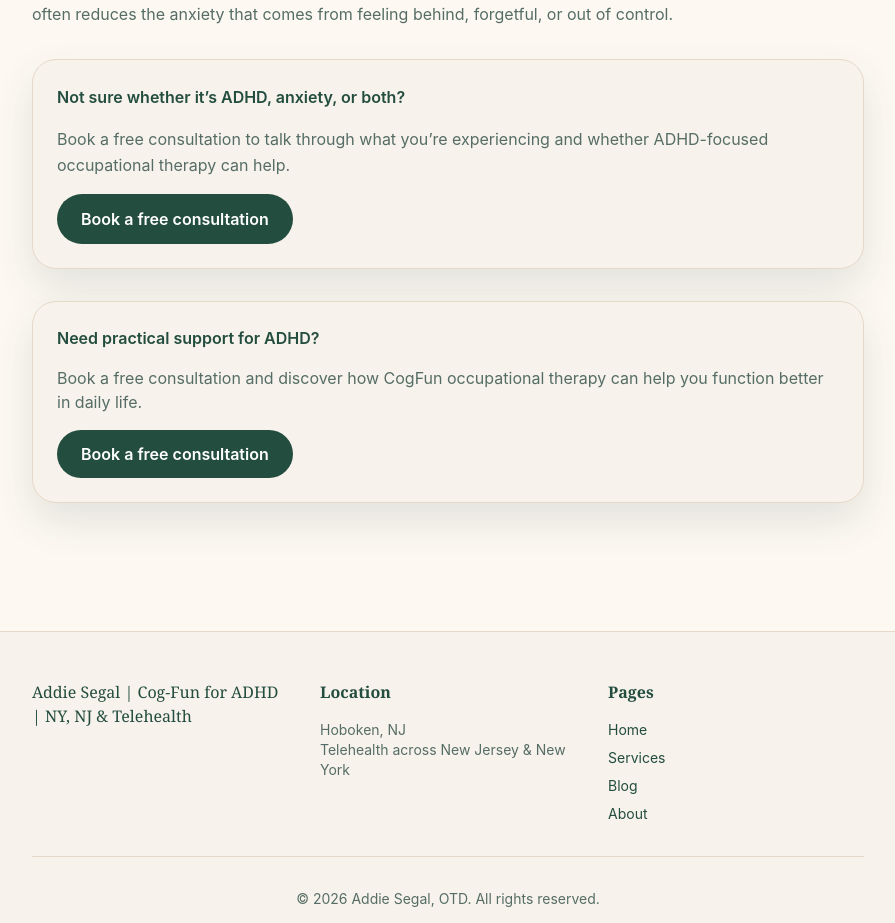
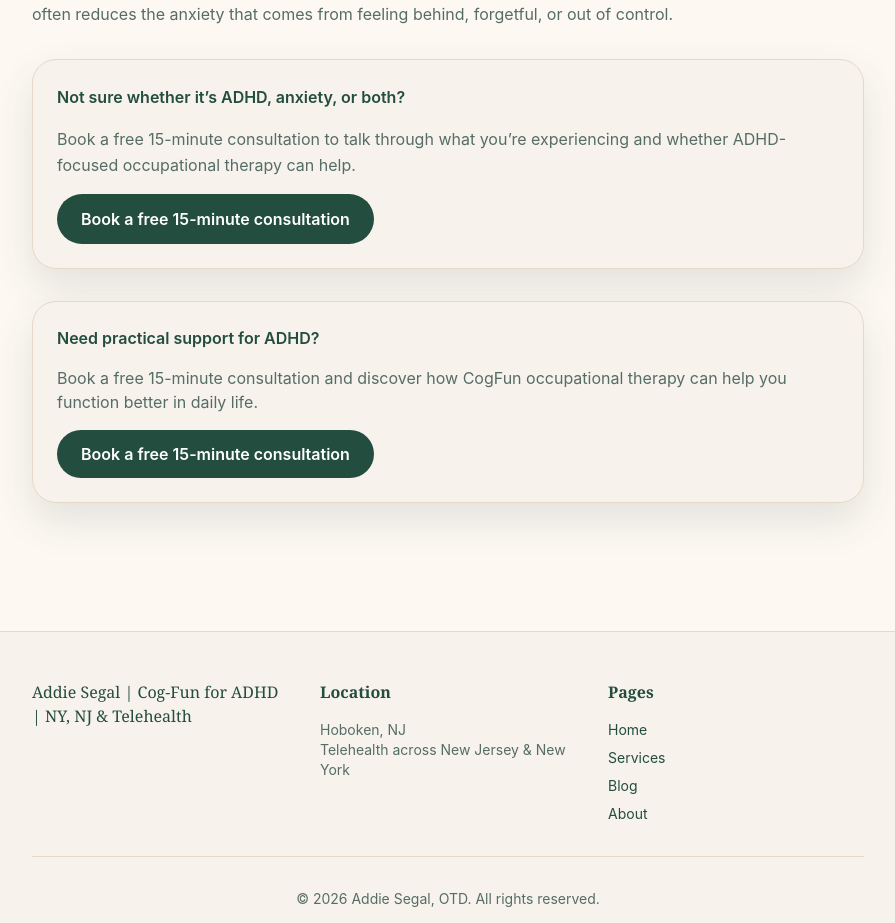
Before and after one commit to adisegalotd-art/addiesegal-website, a Next.js app: page /blog/adhd-and-anxiety-what-is-the-difference in a window 1280 px wide. Shown: the part 1080-2003 px from the top of the page, without its empty margins (192-1087 px from the left). Built offline with nearby package versions, Linux system fonts and the light colour scheme; no server answers.

Commit message:
Update CTAs: remove duplicate, change to 15-minute consultation, update card descriptions

```diff
--- a/app/blog/[slug]/page.tsx
+++ b/app/blog/[slug]/page.tsx
@@ -39,9 +39,9 @@ function PostContent({ post, hero }: { post: BlogPost; hero: { src: string; alt:
 
           <div className="rounded-3xl bg-surface border border-surface-strong p-6 shadow-soft">
             <p className="font-semibold text-forest mb-4">Need practical support for ADHD?</p>
-            <p className="text-muted mb-4">Book a free consultation and discover how CogFun occupational therapy can help you function better in daily life.</p>
+            <p className="text-muted mb-4">Book a free 15-minute consultation and discover how CogFun occupational therapy can help you function better in daily life.</p>
             <Link href="/services" className="inline-flex rounded-full bg-forest px-6 py-3 text-white font-semibold hover:bg-forest-dark transition-colors">
-              Book a free consultation
+              Book a free 15-minute consultation
             </Link>
           </div>
         </div>
--- a/app/blog/content.tsx
+++ b/app/blog/content.tsx
@@ -73,8 +73,8 @@ export const blogPosts: BlogPost[] = [
       </p>,
       <div key="cta-box" className="rounded-3xl bg-surface border border-surface-strong p-6 mt-8 shadow-soft">
         <p className="mb-4 text-forest font-semibold">Ready to take a different approach?</p>
-        <p className="text-muted leading-relaxed mb-4">Book a free consultation to see how CogFun can support your ADHD and everyday functioning.</p>
-        <a href="/services" className="inline-flex rounded-full bg-forest px-6 py-3 text-white font-semibold hover:bg-forest-dark transition-colors">Book a free consultation</a>
+        <p className="text-muted leading-relaxed mb-4">Book a free 15-minute consultation to see how CogFun can support your ADHD and everyday functioning.</p>
+        <a href="/services" className="inline-flex rounded-full bg-forest px-6 py-3 text-white font-semibold hover:bg-forest-dark transition-colors">Book a free 15-minute consultation</a>
       </div>,
     ],
   },
@@ -120,8 +120,8 @@ export const blogPosts: BlogPost[] = [
       </p>,
       <div key="cta-box" className="rounded-3xl bg-surface border border-surface-strong p-6 mt-8 shadow-soft">
         <p className="mb-4 text-forest font-semibold">Ready to stop blaming yourself?</p>
-        <p className="text-muted leading-relaxed mb-4">Book a free consultation to explore practical, ADHD-friendly strategies for starting the things that matter.</p>
-        <a href="/services" className="inline-flex rounded-full bg-forest px-6 py-3 text-white font-semibold hover:bg-forest-dark transition-colors">Book a free consultation</a>
+        <p className="text-muted leading-relaxed mb-4">Book a free 15-minute consultation to explore practical, ADHD-friendly strategies for starting the things that matter.</p>
+        <a href="/services" className="inline-flex rounded-full bg-forest px-6 py-3 text-white font-semibold hover:bg-forest-dark transition-colors">Book a free 15-minute consultation</a>
       </div>,
     ],
   },
@@ -170,8 +170,8 @@ export const blogPosts: BlogPost[] = [
       </ul>,
       <div key="cta-box" className="rounded-3xl bg-surface border border-surface-strong p-6 mt-8 shadow-soft">
         <p className="mb-4 text-forest font-semibold">Trying to find the right specialist?</p>
-        <p className="text-muted leading-relaxed mb-4">Book a free consultation to see whether CogFun occupational therapy is the right fit for your ADHD journey.</p>
-        <a href="/services" className="inline-flex rounded-full bg-forest px-6 py-3 text-white font-semibold hover:bg-forest-dark transition-colors">Book a free consultation</a>
+        <p className="text-muted leading-relaxed mb-4">Book a free 15-minute consultation to see whether CogFun occupational therapy is the right fit for your ADHD journey.</p>
+        <a href="/services" className="inline-flex rounded-full bg-forest px-6 py-3 text-white font-semibold hover:bg-forest-dark transition-colors">Book a free 15-minute consultation</a>
       </div>,
     ],
   },
@@ -214,8 +214,8 @@ export const blogPosts: BlogPost[] = [
       </p>,
       <div key="cta-box" className="rounded-3xl bg-surface border border-surface-strong p-6 mt-8 shadow-soft">
         <p className="mb-4 text-forest font-semibold">Curious about telehealth ADHD therapy?</p>
-        <p className="text-muted leading-relaxed mb-4">Book a free consultation to see if telehealth CogFun is the right fit for you in NJ or NY.</p>
-        <a href="/services" className="inline-flex rounded-full bg-forest px-6 py-3 text-white font-semibold hover:bg-forest-dark transition-colors">Book a free consultation</a>
+        <p className="text-muted leading-relaxed mb-4">Book a free 15-minute consultation to see if telehealth CogFun is the right fit for you in NJ or NY.</p>
+        <a href="/services" className="inline-flex rounded-full bg-forest px-6 py-3 text-white font-semibold hover:bg-forest-dark transition-colors">Book a free 15-minute consultation</a>
       </div>,
     ],
   },
@@ -255,8 +255,8 @@ export const blogPosts: BlogPost[] = [
       </p>,
       <div key="cta-box" className="rounded-3xl bg-surface border border-surface-strong p-6 mt-8 shadow-soft">
         <p className="mb-4 text-forest font-semibold">Feeling like ADHD is catching up with you?</p>
-        <p className="text-muted leading-relaxed mb-4">Book a free consultation to explore how CogFun occupational therapy can help you manage adult life more effectively.</p>
-        <a href="/services" className="inline-flex rounded-full bg-forest px-6 py-3 text-white font-semibold hover:bg-forest-dark transition-colors">Book a free consultation</a>
+        <p className="text-muted leading-relaxed mb-4">Book a free 15-minute consultation to explore how CogFun occupational therapy can help you manage adult life more effectively.</p>
+        <a href="/services" className="inline-flex rounded-full bg-forest px-6 py-3 text-white font-semibold hover:bg-forest-dark transition-colors">Book a free 15-minute consultation</a>
       </div>,
     ],
   },
@@ -296,8 +296,8 @@ export const blogPosts: BlogPost[] = [
       </p>,
       <div key="cta-box" className="rounded-3xl bg-surface border border-surface-strong p-6 mt-8 shadow-soft">
         <p className="mb-4 text-forest font-semibold">Not sure whether it’s ADHD, anxiety, or both?</p>
-        <p className="text-muted leading-relaxed mb-4">Book a free consultation to talk through what you’re experiencing and whether ADHD-focused occupational therapy can help.</p>
-        <a href="/services" className="inline-flex rounded-full bg-forest px-6 py-3 text-white font-semibold hover:bg-forest-dark transition-colors">Book a free consultation</a>
+        <p className="text-muted leading-relaxed mb-4">Book a free 15-minute consultation to talk through what you’re experiencing and whether ADHD-focused occupational therapy can help.</p>
+        <a href="/services" className="inline-flex rounded-full bg-forest px-6 py-3 text-white font-semibold hover:bg-forest-dark transition-colors">Book a free 15-minute consultation</a>
       </div>,
     ],
   },
@@ -334,8 +334,8 @@ export const blogPosts: BlogPost[] = [
       </p>,
       <div key="cta-box" className="rounded-3xl bg-surface border border-surface-strong p-6 mt-8 shadow-soft">
         <p className="mb-4 text-forest font-semibold">Want to stop burning yourself out?</p>
-        <p className="text-muted leading-relaxed mb-4">Book a free consultation to talk about how CogFun occupational therapy can support your high-functioning ADHD.</p>
-        <a href="/services" className="inline-flex rounded-full bg-forest px-6 py-3 text-white font-semibold hover:bg-forest-dark transition-colors">Book a free consultation</a>
+        <p className="text-muted leading-relaxed mb-4">Book a free 15-minute consultation to talk about how CogFun occupational therapy can support your high-functioning ADHD.</p>
+        <a href="/services" className="inline-flex rounded-full bg-forest px-6 py-3 text-white font-semibold hover:bg-forest-dark transition-colors">Book a free 15-minute consultation</a>
       </div>,
     ],
   },
@@ -372,8 +372,8 @@ export const blogPosts: BlogPost[] = [
       </p>,
       <div key="cta-box" className="rounded-3xl bg-surface border border-surface-strong p-6 mt-8 shadow-soft">
         <p className="mb-4 text-forest font-semibold">Wondering if ADHD looks different for you?</p>
-        <p className="text-muted leading-relaxed mb-4">Book a free consultation to explore whether adult ADHD is part of your story and how CogFun can help.</p>
-        <a href="/services" className="inline-flex rounded-full bg-forest px-6 py-3 text-white font-semibold hover:bg-forest-dark transition-colors">Book a free consultation</a>
+        <p className="text-muted leading-relaxed mb-4">Book a free 15-minute consultation to explore whether adult ADHD is part of your story and how CogFun can help.</p>
+        <a href="/services" className="inline-flex rounded-full bg-forest px-6 py-3 text-white font-semibold hover:bg-forest-dark transition-colors">Book a free 15-minute consultation</a>
       </div>,
     ],
   },
@@ -410,8 +410,8 @@ export const blogPosts: BlogPost[] = [
       </p>,
       <div key="cta-box" className="rounded-3xl bg-surface border border-surface-strong p-6 mt-8 shadow-soft">
         <p className="mb-4 text-forest font-semibold">RSD making everyday moments harder?</p>
-        <p className="text-muted leading-relaxed mb-4">Book a free consultation to talk about how ADHD-focused occupational therapy can help you manage emotional dysregulation.</p>
-        <a href="/services" className="inline-flex rounded-full bg-forest px-6 py-3 text-white font-semibold hover:bg-forest-dark transition-colors">Book a free consultation</a>
+        <p className="text-muted leading-relaxed mb-4">Book a free 15-minute consultation to talk about how ADHD-focused occupational therapy can help you manage emotional dysregulation.</p>
+        <a href="/services" className="inline-flex rounded-full bg-forest px-6 py-3 text-white font-semibold hover:bg-forest-dark transition-colors">Book a free 15-minute consultation</a>
       </div>,
     ],
   },
@@ -447,8 +447,8 @@ export const blogPosts: BlogPost[] = [
       </p>,
       <div key="cta-box" className="rounded-3xl bg-surface border border-surface-strong p-6 mt-8 shadow-soft">
         <p className="mb-4 text-forest font-semibold">Want focus strategies that feel real?</p>
-        <p className="text-muted leading-relaxed mb-4">Book a free consultation to explore non-medication focus tools that match your ADHD brain.</p>
-        <a href="/services" className="inline-flex rounded-full bg-forest px-6 py-3 text-white font-semibold hover:bg-forest-dark transition-colors">Book a free consultation</a>
+        <p className="text-muted leading-relaxed mb-4">Book a free 15-minute consultation to explore non-medication focus tools that match your ADHD brain.</p>
+        <a href="/services" className="inline-flex rounded-full bg-forest px-6 py-3 text-white font-semibold hover:bg-forest-dark transition-colors">Book a free 15-minute consultation</a>
       </div>,
     ],
   },
@@ -485,8 +485,8 @@ export const blogPosts: BlogPost[] = [
       </p>,
       <div key="cta-box" className="rounded-3xl bg-surface border border-surface-strong p-6 mt-8 shadow-soft">
         <p className="mb-4 text-forest font-semibold">Ready to try something different?</p>
-        <p className="text-muted leading-relaxed mb-4">Book a free consultation to see how CogFun occupational therapy can support your adult ADHD experience.</p>
-        <a href="/services" className="inline-flex rounded-full bg-forest px-6 py-3 text-white font-semibold hover:bg-forest-dark transition-colors">Book a free consultation</a>
+        <p className="text-muted leading-relaxed mb-4">Book a free 15-minute consultation to see how CogFun occupational therapy can support your adult ADHD experience.</p>
+        <a href="/services" className="inline-flex rounded-full bg-forest px-6 py-3 text-white font-semibold hover:bg-forest-dark transition-colors">Book a free 15-minute consultation</a>
       </div>,
     ],
   },
@@ -519,8 +519,8 @@ export const blogPosts: BlogPost[] = [
       </p>,
       <div key="cta-box" className="rounded-3xl bg-surface border border-surface-strong p-6 mt-8 shadow-soft">
         <p className="mb-4 text-forest font-semibold">Want support that meets your real needs?</p>
-        <p className="text-muted leading-relaxed mb-4">Book a free consultation to explore ADHD care that helps you at work, at home, and everywhere in between.</p>
-        <a href="/services" className="inline-flex rounded-full bg-forest px-6 py-3 text-white font-semibold hover:bg-forest-dark transition-colors">Book a free consultation</a>
+        <p className="text-muted leading-relaxed mb-4">Book a free 15-minute consultation to explore ADHD care that helps you at work, at home, and everywhere in between.</p>
+        <a href="/services" className="inline-flex rounded-full bg-forest px-6 py-3 text-white font-semibold hover:bg-forest-dark transition-colors">Book a free 15-minute consultation</a>
       </div>,
     ],
   },
@@ -553,8 +553,8 @@ export const blogPosts: BlogPost[] = [
       </p>,
       <div key="cta-box" className="rounded-3xl bg-surface border border-surface-strong p-6 mt-8 shadow-soft">
         <p className="mb-4 text-forest font-semibold">Ready to make everyday tasks feel easier?</p>
-        <p className="text-muted leading-relaxed mb-4">Book a free consultation to explore how CogFun can support your executive function in real life.</p>
-        <a href="/services" className="inline-flex rounded-full bg-forest px-6 py-3 text-white font-semibold hover:bg-forest-dark transition-colors">Book a free consultation</a>
+        <p className="text-muted leading-relaxed mb-4">Book a free 15-minute consultation to explore how CogFun can support your executive function in real life.</p>
+        <a href="/services" className="inline-flex rounded-full bg-forest px-6 py-3 text-white font-semibold hover:bg-forest-dark transition-colors">Book a free 15-minute consultation</a>
       </div>,
     ],
   },
@@ -587,8 +587,8 @@ export const blogPosts: BlogPost[] = [
       </p>,
       <div key="cta-box" className="rounded-3xl bg-surface border border-surface-strong p-6 mt-8 shadow-soft">
         <p className="mb-4 text-forest font-semibold">Mood swings making life feel shredded?</p>
-        <p className="text-muted leading-relaxed mb-4">Book a free consultation to explore how ADHD-focused occupational therapy can help you manage emotions more gently.</p>
-        <a href="/services" className="inline-flex rounded-full bg-forest px-6 py-3 text-white font-semibold hover:bg-forest-dark transition-colors">Book a free consultation</a>
+        <p className="text-muted leading-relaxed mb-4">Book a free 15-minute consultation to explore how ADHD-focused occupational therapy can help you manage emotions more gently.</p>
+        <a href="/services" className="inline-flex rounded-full bg-forest px-6 py-3 text-white font-semibold hover:bg-forest-dark transition-colors">Book a free 15-minute consultation</a>
       </div>,
     ],
   },
@@ -621,8 +621,8 @@ export const blogPosts: BlogPost[] = [
       </p>,
       <div key="cta-box" className="rounded-3xl bg-surface border border-surface-strong p-6 mt-8 shadow-soft">
         <p className="mb-4 text-forest font-semibold">Ready to move forward after diagnosis?</p>
-        <p className="text-muted leading-relaxed mb-4">Book a free consultation to discuss how CogFun occupational therapy can support your ADHD journey.</p>
-        <a href="/services" className="inline-flex rounded-full bg-forest px-6 py-3 text-white font-semibold hover:bg-forest-dark transition-colors">Book a free consultation</a>
+        <p className="text-muted leading-relaxed mb-4">Book a free 15-minute consultation to discuss how CogFun occupational therapy can support your ADHD journey.</p>
+        <a href="/services" className="inline-flex rounded-full bg-forest px-6 py-3 text-white font-semibold hover:bg-forest-dark transition-colors">Book a free 15-minute consultation</a>
       </div>,
     ],
   },
--- a/app/page.tsx
+++ b/app/page.tsx
@@ -52,10 +52,10 @@ export default function Home() {
             </p>
             <div className="flex flex-col sm:flex-row gap-4 justify-center">
               <Link
-                href="#book-consultation"
+                href="#cogfun-section"
                 className="px-8 py-3 bg-forest text-white rounded-full font-semibold hover:bg-forest-dark transition-colors text-center"
               >
-                Book a free consultation
+                Book a free 15-minute consultation
               </Link>
               <Link
                 href="#cogfun-section"
@@ -161,21 +161,7 @@ export default function Home() {
         </div>
       </section>
 
-      {/* CTA Section */}
-      <section id="book-consultation" className="py-16 bg-cream">
-        <div className="max-w-4xl mx-auto px-4 sm:px-6 lg:px-8 text-center">
-          <h2 className="text-3xl sm:text-4xl font-serif text-forest mb-6">Ready to explore if CogFun is right for you?</h2>
-          <p className="text-lg text-muted mb-8 leading-relaxed">
-            Schedule a free 20-minute consultation to discuss your needs and learn more about how occupational therapy can help.
-          </p>
-          <Link
-            href="/services"
-            className="px-8 py-3 bg-forest text-white rounded-full font-semibold hover:bg-forest-dark transition-colors inline-block"
-          >
-            Book a Free Consultation
-          </Link>
-        </div>
-      </section>
+
     </>
   );
 }
--- a/app/services/page.tsx
+++ b/app/services/page.tsx
@@ -69,11 +69,11 @@ export default function Services() {
             <div className="space-y-6">
               <div className="bg-cream p-6 rounded-3xl shadow-soft">
                 <h3 className="font-semibold text-forest mb-2">Recently Diagnosed</h3>
-                <p className="text-muted">You want practical strategies that match your ADHD experience and help you manage daily life more reliably.</p>
+                <p className="text-muted">We build an accurate picture of your ADHD profile — how ADHD has shaped your daily life, how you've been managing it, and where it's had the biggest impact. The work starts in the right place: with you, not a generic checklist.</p>
               </div>
               <div className="bg-cream p-6 rounded-3xl shadow-soft">
                 <h3 className="font-semibold text-forest mb-2">Long-Diagnosed But Still Struggling</h3>
-                <p className="text-muted">You know your ADHD, but consistency is still a problem. CogFun helps turn good intentions into real daily progress.</p>
+                <p className="text-muted">You've been living with ADHD for a while, but some of the strategies you're using may actually be draining you. CogFun helps you identify what's working, let go of what isn't, and build on strategies that transfer across different situations and environments.</p>
               </div>
               <div className="bg-cream p-6 rounded-3xl shadow-soft">
                 <h3 className="font-semibold text-forest mb-2">On Medication but Still Struggling</h3>
@@ -166,12 +166,12 @@ export default function Services() {
         <section className="py-16 bg-cream">
           <div className="max-w-4xl mx-auto px-4 sm:px-6 lg:px-8 text-center">
             <h2 className="text-3xl sm:text-4xl font-serif text-forest mb-6">Ready to start?</h2>
-            <p className="text-lg text-muted mb-8">Schedule a free 20-minute consultation to discuss your specific challenges and see if CogFun is the right fit.</p>
+            <p className="text-lg text-muted mb-8">Schedule a free 15-minute consultation to discuss your specific challenges and see if CogFun is the right fit.</p>
             <Link
               href="/services"
               className="px-8 py-3 bg-forest text-white rounded-full font-semibold hover:bg-forest-dark transition-colors inline-block"
             >
-              Book a Free 20-Minute Consultation
+              Book a Free 15-Minute Consultation
             </Link>
           </div>
         </section>
```
